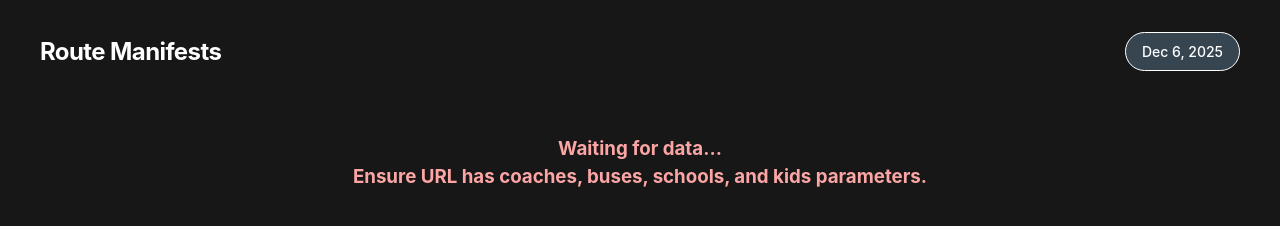
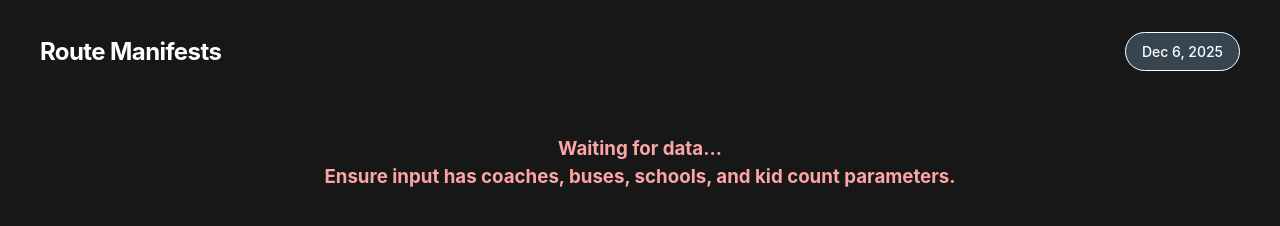
Before and after one commit to josh1woods/routes, a plain HTML site: page index.html in a window 1280 px wide. Drawn offline with Linux system fonts and the light colour scheme.

Commit message:
Update index.html
Changed error text

```diff
--- a/index.html
+++ b/index.html
@@ -162,7 +162,7 @@
         const appContainer = document.getElementById('app');
 
         if (!rawCoaches || !rawBuses || !rawSchools || !rawKids) {
-            appContainer.innerHTML = `<h3 class="error-msg">Waiting for data...<br>Ensure URL has coaches, buses, schools, and kids parameters.</h3>`;
+            appContainer.innerHTML = `<h3 class="error-msg">Waiting for data...<br>Ensure input has coaches, buses, schools, and kid count parameters.</h3>`;
         } else {
 
             // 1. Split the Main Lists by PIPE '|'
```
